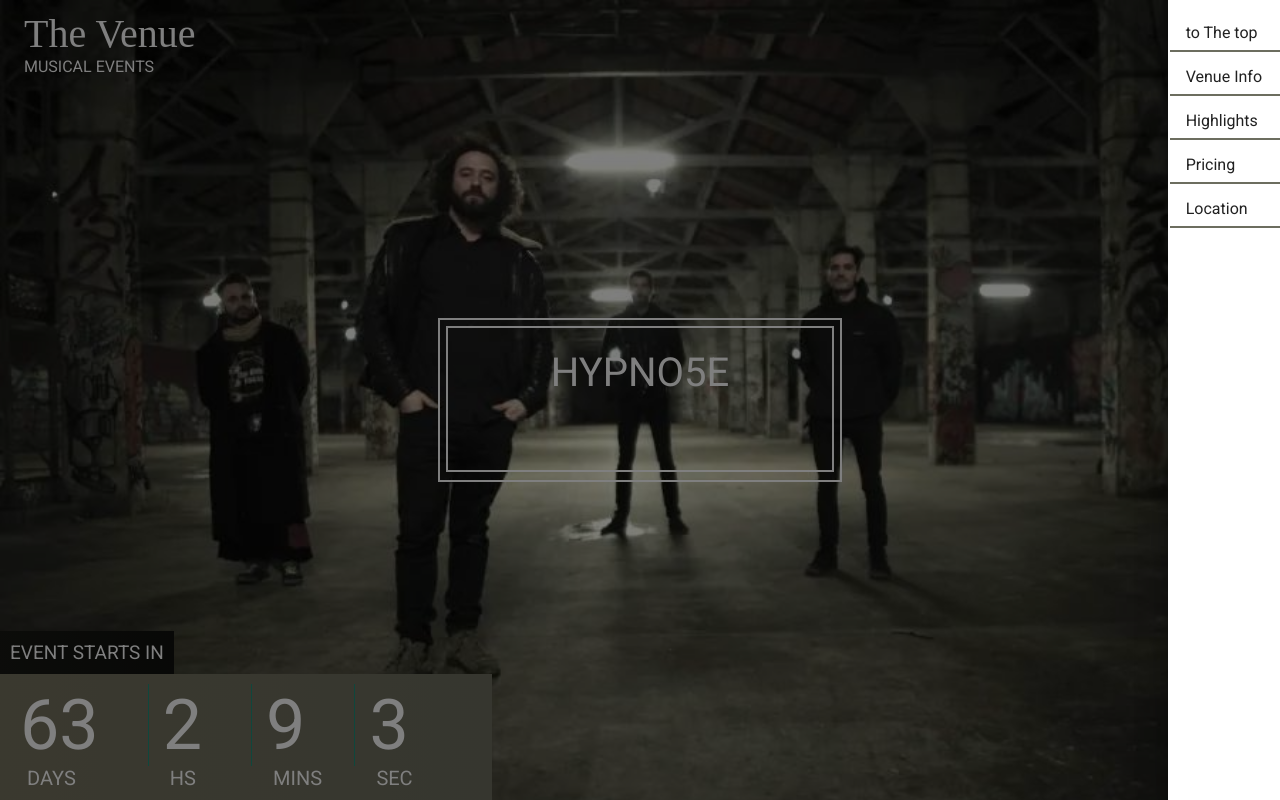
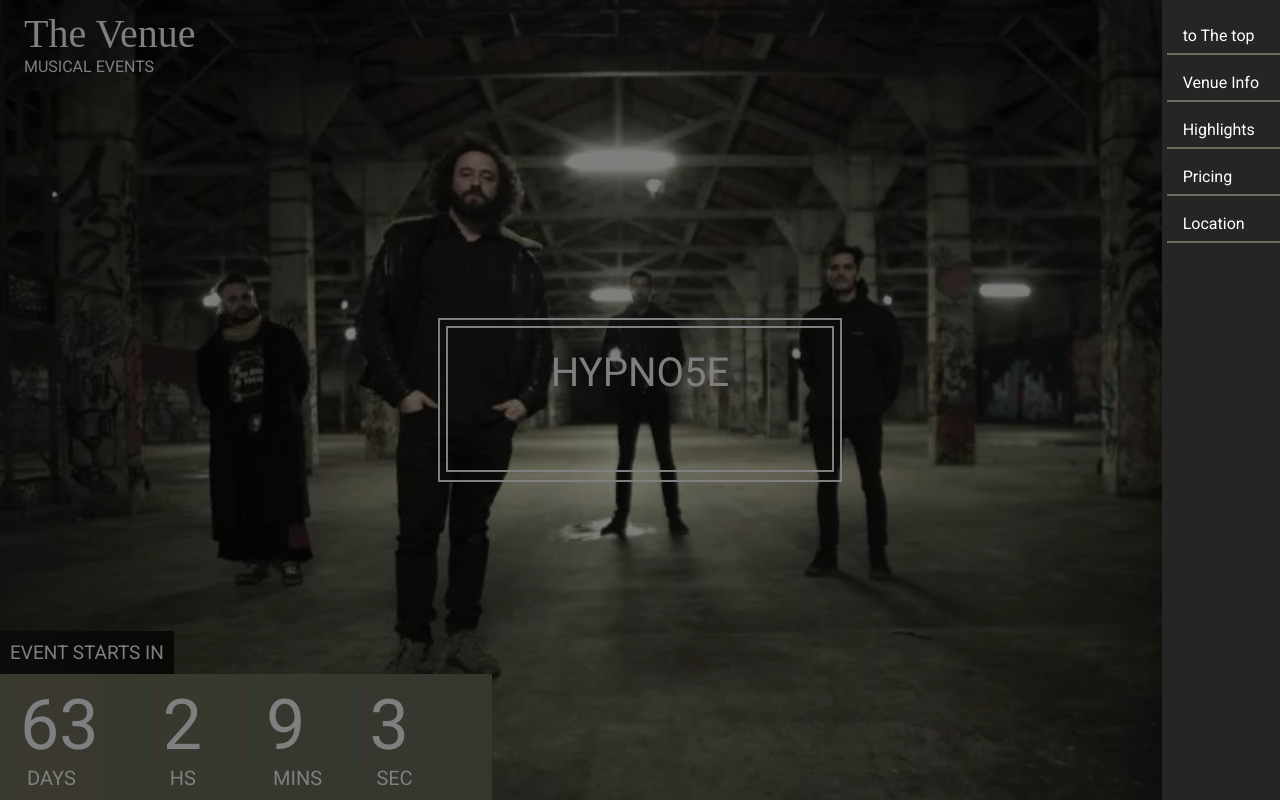
Before and after one commit to Amiralihb27/the_venue, a React (Create React App) app: page / in a window 1280 px wide. Both pictures are taken after a click on the button "Menu". Shown: the top 800 px of the page. Built offline with nearby package versions, Linux system fonts and the light colour scheme.

Commit message:
change some stylings in sidedrawer and scrolling in webpage

```diff
--- a/src/components/header-footer/SideDrawer.js
+++ b/src/components/header-footer/SideDrawer.js
@@ -32,11 +32,19 @@ const SideDrawer = (props) => {
         <Drawer
             anchor='right'
             open={props.open}
-            onClose={() => props.close(false)}>
+            onClose={() => props.close(false)}
+            sx={{
+                '& .MuiDrawer-paper': {
+                    backgroundColor: '#252525',
+                    color:'#fff',
+                     overflowX: 'hidden'
+                }
+            }}
+            //change the colors later
+        >
             <List component="nav">
                 {listItems.map((item) => renderItems(item))}
             </List>
-
         </Drawer>
     )
 }
--- a/src/resources/styles.css
+++ b/src/resources/styles.css
@@ -3,6 +3,12 @@ body {
     margin: 0;
     font-family: 'Roboto', sans-serif;
     overflow-x: hidden;
+
+}
+
+body::-webkit-scrollbar {
+    width: 0;
+    background: transparent; /* Optional: hide the scrollbar track */
 }
 
 .app {
@@ -63,9 +69,15 @@ body {
 
 .listItems {
     border-bottom: 2px solid rgba(108, 109, 95, 1);
-    margin: 7px 2px;
+    margin: 10px 5px;
     padding: 10px;
 
+
+}
+
+.listItems:hover{
+    background-color: #555 !important;
+    cursor: pointer;
 }
 
 
```
